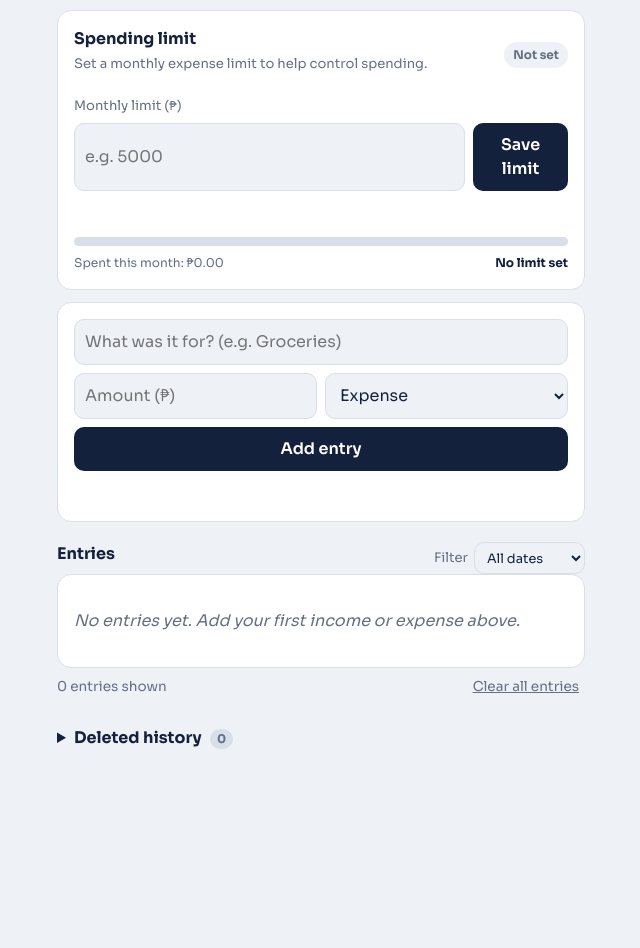
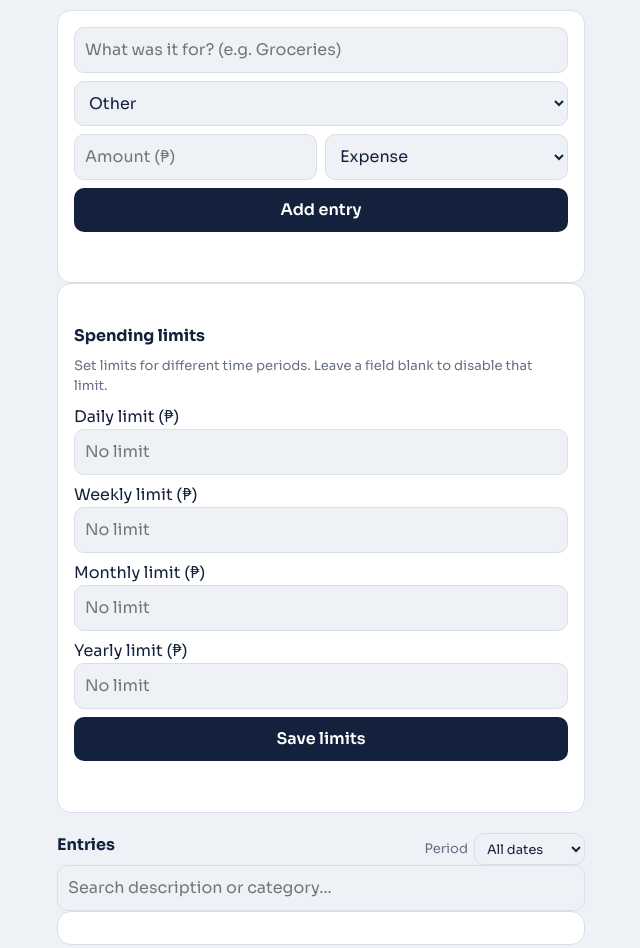
Before and after one commit to jhnslvn30/BudgetToDo, a plain HTML site: page index.html in a window 1280 px wide. Shown: the part 380-1328 px from the top of the page, without its empty margins (319-959 px from the left). Before the commit the page ends 1188 px from the top, so only its background shows below. Drawn offline with Linux system fonts and the light colour scheme.

Commit message:
Update index.html

```diff
--- a/index.html
+++ b/index.html
@@ -67,32 +67,6 @@
           </div>
         </div>
 
-        <section class="card budget-limit-card" aria-labelledby="limitHeading">
-          <div class="section-heading">
-            <div>
-              <h2 id="limitHeading">Spending limit</h2>
-              <p class="muted-note">Set a monthly expense limit to help control spending.</p>
-            </div>
-            <span id="limitStatus" class="limit-status">Not set</span>
-          </div>
-          <form id="limitForm" class="limit-form">
-            <label for="monthlyLimit">Monthly limit (₱)</label>
-            <div class="row">
-              <input id="monthlyLimit" type="number" min="0" step="0.01"
-                     inputmode="decimal" placeholder="e.g. 5000" />
-              <button class="primary" type="submit">Save limit</button>
-            </div>
-            <p class="msg" id="limitMsg" role="status"></p>
-          </form>
-          <div class="limit-progress-track" aria-label="Monthly spending progress">
-            <div id="limitProgress" class="limit-progress"></div>
-          </div>
-          <div class="limit-details">
-            <span id="limitSpent">Spent this month: ₱0.00</span>
-            <strong id="limitRemaining">No limit set</strong>
-          </div>
-        </section>
-
         <form class="card" id="budgetForm">
           <input
             id="desc"
@@ -100,6 +74,18 @@
             placeholder="What was it for? (e.g. Groceries)"
             maxlength="60"
           />
+          <div class="row">
+            <select id="category" aria-label="Category">
+              <option value="Food">Food</option>
+              <option value="Transportation">Transportation</option>
+              <option value="School">School</option>
+              <option value="Bills">Bills</option>
+              <option value="Shopping">Shopping</option>
+              <option value="Health">Health</option>
+              <option value="Entertainment">Entertainment</option>
+              <option value="Other" selected>Other</option>
+            </select>
+          </div>
           <div class="row">
             <input
               id="amount"
@@ -118,10 +104,27 @@
           <p class="msg" id="budgetMsg" role="alert"></p>
         </form>
 
+        <section class="card limits-card">
+          <div class="section-heading">
+            <div>
+              <h2>Spending limits</h2>
+              <p class="muted-note">Set limits for different time periods. Leave a field blank to disable that limit.</p>
+            </div>
+          </div>
+          <form id="limitsForm" class="limits-grid">
+            <label>Daily limit (₱)<input id="dailyLimit" type="number" min="0" step="0.01" placeholder="No limit" /></label>
+            <label>Weekly limit (₱)<input id="weeklyLimit" type="number" min="0" step="0.01" placeholder="No limit" /></label>
+            <label>Monthly limit (₱)<input id="monthlyLimit" type="number" min="0" step="0.01" placeholder="No limit" /></label>
+            <label>Yearly limit (₱)<input id="yearlyLimit" type="number" min="0" step="0.01" placeholder="No limit" /></label>
+            <button class="primary limits-save" type="submit">Save limits</button>
+            <p class="msg" id="limitsMsg" role="status"></p>
+          </form>
+          <div id="limitSummaries" class="limit-summaries"></div>
+        </section>
+
         <div class="entries-heading">
           <h2>Entries</h2>
-          <label class="filter-control" for="expensePeriod">
-            Filter
+          <label class="filter-control" for="expensePeriod">Period
             <select id="expensePeriod">
               <option value="all">All dates</option>
               <option value="day">Today</option>
@@ -131,6 +134,7 @@
             </select>
           </label>
         </div>
+        <input id="entrySearch" class="search-input" type="search" placeholder="Search description or category..." aria-label="Search entries" />
         <div class="card"><ul id="budgetList"></ul></div>
         <div class="foot">
           <span id="budgetCount"></span
@@ -138,14 +142,11 @@
             Clear all entries
           </button>
         </div>
-
         <details class="history-panel">
           <summary>Deleted history <span id="deletedCount" class="history-count">0</span></summary>
-          <p class="muted-note">Deleted budget entries are kept here. You can restore them or permanently remove them.</p>
+          <p class="muted-note">Deleted budget entries and tasks can be restored here.</p>
           <div class="card"><ul id="deletedList"></ul></div>
-          <button class="link" id="clearHistoryButton" type="button" onclick="clearDeletedHistory()">
-            Clear deleted history
-          </button>
+          <button class="link" id="clearHistoryButton" type="button" onclick="clearDeletedHistory()">Clear deleted history</button>
         </details>
       </section>
 
```
